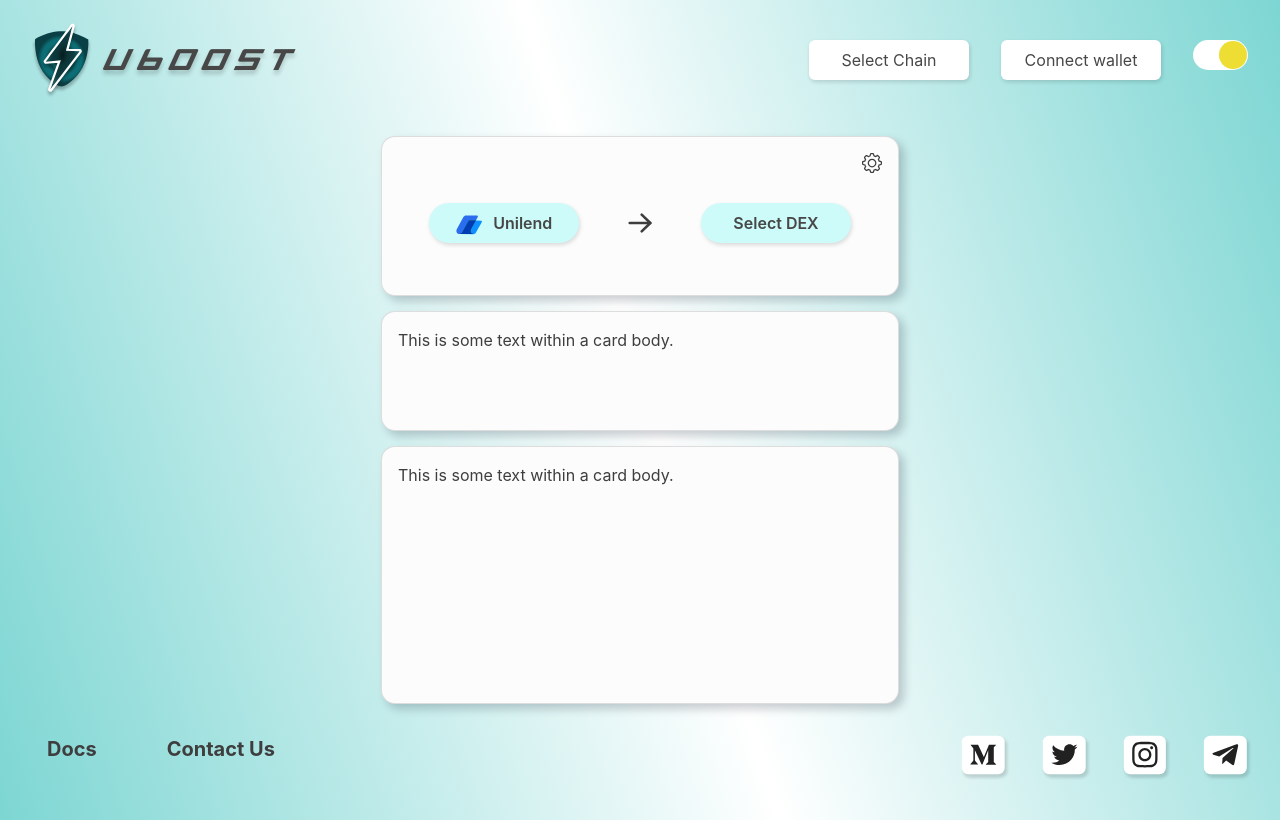
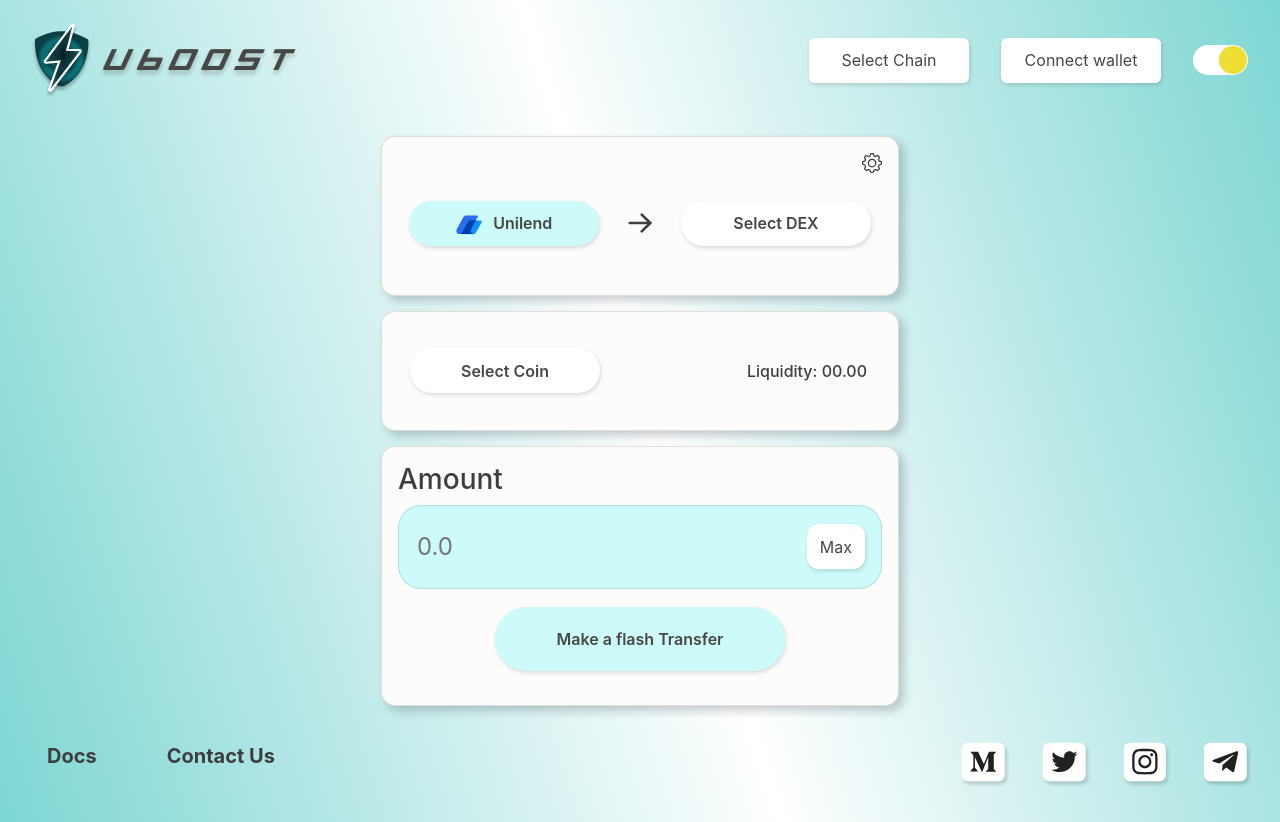
Before and after one commit to vinoth-aeq/unilend-boost, a React (Create React App) app: page / in a window 1280 px wide. Built offline with nearby package versions, Linux system fonts and the light colour scheme.

Commit message:
Main Content UI Implementation

```diff
--- a/src/App.scss
+++ b/src/App.scss
@@ -1,5 +1,5 @@
-@import "./theme.scss";
-
+// @import "./theme.scss";
+@import "./styles/button.scss";
 .App {
   color: var(--theme-main-text);
   background: var(--theme-page-background);
@@ -36,6 +36,22 @@
   border-radius: 14px;
 }
 
+.input-card {
+  background: var(--theme-switch-button-bg);
+  border-radius: 23px;
+  input {
+    background: transparent;
+    border: none;
+    color: inherit;
+    height: 50px;
+    font-size: 1.5rem;
+    &:focus-visible {
+      border: none;
+      outline: 0;
+    }
+  }
+}
+
 .custom-card-body {
   // display: grid;
   display: grid;
@@ -53,39 +69,32 @@
   }
 }
 
+.main-action {
+  display: grid;
+  height: 100px;
+  place-items: center;
+}
 .selectDex {
-  align-items: center;
-  display: grid;
+  @include select();
   grid-template-columns: 1fr 60px 1fr;
+
   height: 100px;
-  justify-items: center;
 }
 
-.header-btn {
-  @include btn-base();
-  width: 10rem;
-  min-width: 10rem;
-  background: var(--theme-button-bg-color);
-  border-radius: 6px;
-  margin-right: 2rem;
+.selectCoin {
+  @include select();
+  grid-template-columns: 1fr 120px 150px;
 
-  &:hover,
-  &:active,
-  &:focus {
-    background: var(--theme-button-bg-color);
-  }
+  height: 85px;
 }
 
-.switch-btn {
-  @include btn-base();
-  background: var(--theme-switch-button-bg);
-  min-width: 150px;
-  max-width: 190px;
-  border-radius: 50px;
-  font-weight: 600;
-  &:hover,
-  &:active,
-  &:focus {
-    background: var(--theme-switch-button-bg);
-  }
+.liquidity {
+  font-weight: 500;
 }
+
+.transactionBody {
+  display: grid;
+  align-items: center;
+  grid-template-columns: auto auto;
+  grid-gap: 10px;
+}
--- a/src/component/UI/MainCard/mainCard.tsx
+++ b/src/component/UI/MainCard/mainCard.tsx
@@ -1,7 +1,9 @@
 import { FC } from "react";
 import { Card } from "react-bootstrap";
+import SelectCoin from "./selectCoin";
 
 import SelectDex from "./selectDex";
+import TransactionCard from "./transactionCard";
 
 const MainCard: FC = (props) => {
   return (
@@ -13,10 +15,14 @@ const MainCard: FC = (props) => {
           </Card.Body>
         </Card>
         <Card className={`custom-card`}>
-          <Card.Body>This is some text within a card body.</Card.Body>
+          <Card.Body>
+            <SelectCoin />
+          </Card.Body>
         </Card>
         <Card className={`custom-card`}>
-          <Card.Body>This is some text within a card body.</Card.Body>
+          <Card.Body>
+            <TransactionCard />
+          </Card.Body>
         </Card>
       </Card.Body>
     </Card>
--- /dev/null
+++ b/src/component/UI/MainCard/selectCoin.tsx
@@ -0,0 +1,16 @@
+import { FC } from "react";
+import { Button } from "react-bootstrap";
+
+const SelectCoin: FC = (props) => {
+  return (
+    <>
+      <div className={`selectCoin`}>
+        <Button className="switch-btn">Select Coin</Button>
+        <div></div>
+        <div className="liquidity">Liquidity: 00.00</div>
+      </div>
+    </>
+  );
+};
+
+export default SelectCoin;
--- a/src/component/UI/MainCard/selectDex.tsx
+++ b/src/component/UI/MainCard/selectDex.tsx
@@ -20,7 +20,7 @@ const SelectDex = () => {
         />
       </div>
       <div className={`selectDex`}>
-        <Button className="switch-btn">
+        <Button className="switch-btn selected">
           <img src={unilendLogo} alt="" />
           Unilend
         </Button>
--- /dev/null
+++ b/src/component/UI/MainCard/transactionCard.tsx
@@ -0,0 +1,25 @@
+import { FC } from "react";
+import { Button, Card } from "react-bootstrap";
+
+const TransactionCard: FC = (props) => {
+  return (
+    <>
+      <div className={`transactionCard`}>
+        <h3>Amount</h3>
+        <Card className={`input-card`}>
+          <Card.Body>
+            <div className={`transactionBody`}>
+              <input type="text" placeholder="0.0" />
+              <Button className={`max-button`}>Max</Button>
+            </div>
+          </Card.Body>
+        </Card>
+        <div className={`main-action`}>
+          <Button className="switch-btn selected main-action-btn">Make a flash Transfer</Button>
+        </div>
+      </div>
+    </>
+  );
+};
+
+export default TransactionCard;
--- a/src/component/UI/layout/Footer/index.scss
+++ b/src/component/UI/layout/Footer/index.scss
@@ -1,11 +1,11 @@
 .footer-container {
-  position: fixed;
-  bottom: 0;
+  // position: fixed;
+  // bottom: 0;
   //    max-width: 90%;
 }
 
 .custom-footer-row {
-  width: 100vw;
+  // width: 100vw;
   margin: auto;
 }
 
--- a/src/component/UI/layout/Navbar/index.scss
+++ b/src/component/UI/layout/Navbar/index.scss
@@ -38,4 +38,5 @@
   display: flex;
   justify-content: flex-end;
   flex-direction: row;
+  align-items: center;
 }
--- /dev/null
+++ b/src/styles/button.scss
@@ -0,0 +1,55 @@
+@import "../theme.scss";
+
+.header-btn {
+  @include btn-base();
+  width: 10rem;
+  min-width: 10rem;
+  background: var(--theme-button-bg-color);
+  border-radius: 6px;
+  margin-right: 2rem;
+
+  &:hover,
+  &:active,
+  &:focus {
+    background: var(--theme-button-bg-color);
+  }
+}
+
+.switch-btn {
+  @include btn-base();
+  background: var(--theme-button-bg-color);
+
+  min-width: 150px;
+  width: 190px;
+  max-width: 190px;
+  border-radius: 50px;
+  font-weight: 600;
+
+  &:hover,
+  &:active,
+  &:focus {
+    background: var(--theme-button-bg-color);
+  }
+
+  &.selected {
+    background: var(--theme-switch-button-bg);
+  }
+}
+
+.max-button {
+  @include btn-base();
+  border-radius: 12px;
+  background: var(--theme-max-btn);
+  &:hover,
+  &:active,
+  &:focus {
+    background: var(--theme-max-btn);
+  }
+}
+
+.main-action-btn {
+  max-width: 250px;
+  padding: 20px 30px;
+  min-width: 290px;
+  height: auto;
+}
--- a/src/theme.scss
+++ b/src/theme.scss
@@ -11,6 +11,7 @@
   --theme-text-color: #474747;
   --theme-button-bg-color: #ffffff;
   --theme-switch-button-bg: #ccfbf9;
+  --theme-max-btn: #ffffff;
 }
 
 .dark {
@@ -25,8 +26,9 @@
   );
   --theme-paper-bg: #215355;
   --theme-text-color: #ffffff;
-  --theme-button-bg-color: #215355;
-  --theme-switch-button-bg: #215355;
+  --theme-button-bg-color: #071f2187;
+  --theme-switch-button-bg: #071f2187;
+  --theme-max-btn: #205355;
 }
 
 @font-face {
@@ -34,13 +36,18 @@
   src: url(./assets//fonts/Timetravel-lgKje.ttf);
 }
 
+@mixin select() {
+  align-items: center;
+  display: grid;
+  justify-items: center;
+}
+
 @mixin btn-base() {
-  height: 40px;
   padding: 5px 10px;
   border: #fff !important;
   color: var(--theme-text-color);
   box-shadow: 1px 2px 4px rgba(0, 0, 0, 0.14);
-
+  height: 45px;
   &:hover,
   &:active,
   &:focus {
```
